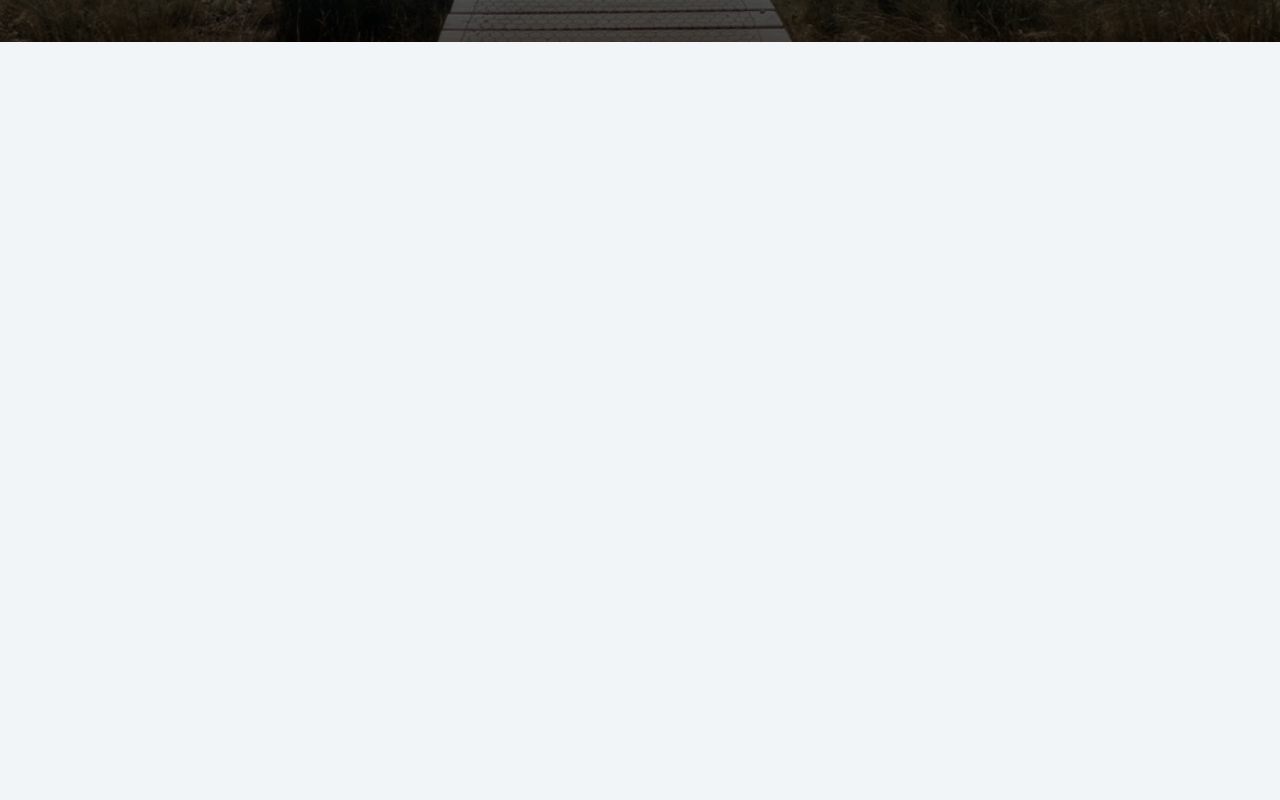
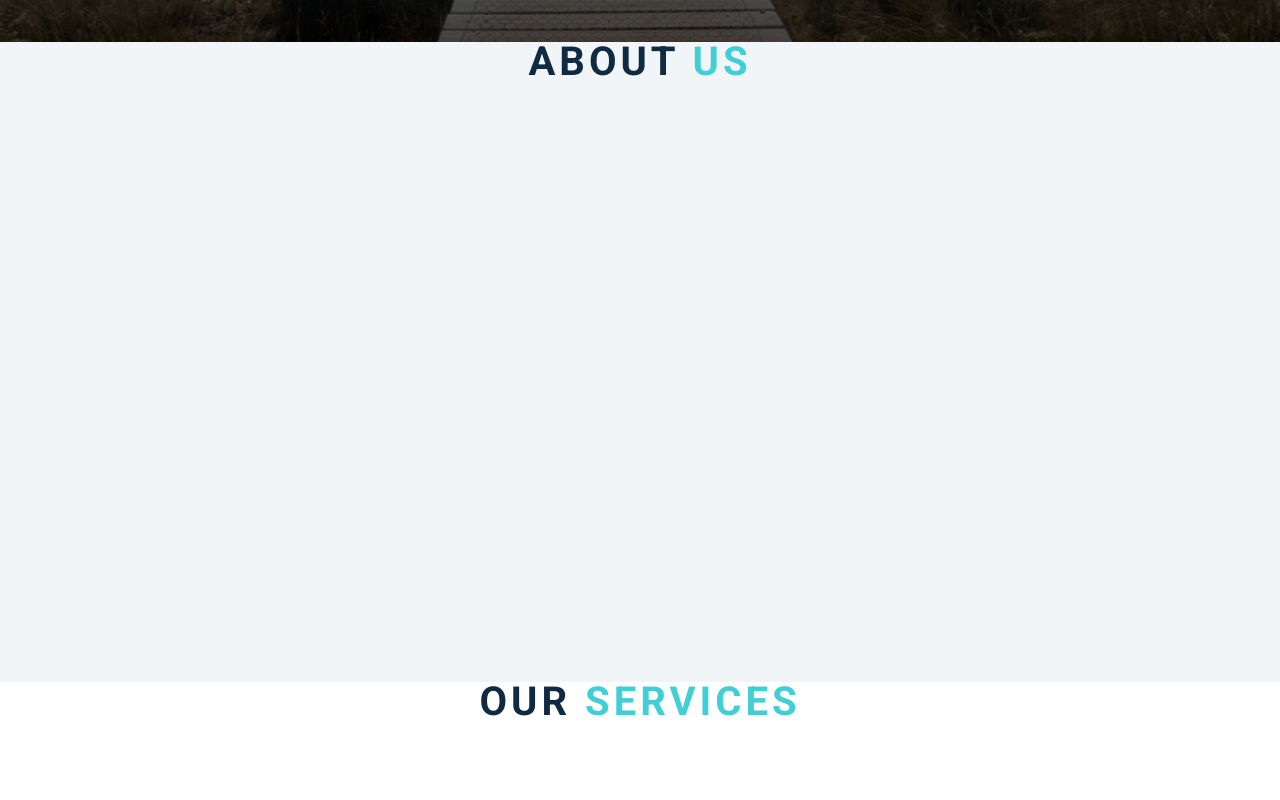
Before and after one commit to ismailcet/Javacript-Projects-Beginner, a plain HTML site: page ScrollProject/index.html in a window 1280 px wide. Shown: the part 840-1640 px from the top of the page. Before the commit the page ends 1202 px from the top, so only its background shows below. Drawn offline with nearby package versions, Linux system fonts and the light colour scheme.

Commit message:
Scroll Project

```diff
--- a/ScrollProject/index.html
+++ b/ScrollProject/index.html
@@ -51,18 +51,38 @@
     </header>
     <!-- About -->
     <section id="about" class="section">
-
+        <div class="title">
+            <h2>
+                About
+                <span>us</span>
+            </h2>
+        </div>
     </section>
     <!-- Services -->
-    <section id="about" class="section">
-
+    <section id="services" class="section">
+        <div class="title">
+            <h2>
+                our
+                <span>services</span>
+            </h2>
+        </div>
     </section>
     <!-- Tours -->
-    <section id="about" class="section">
-
+    <section id="tours" class="section">
+        <div class="title">
+            <h2>
+                featured
+                <span>tours</span>
+            </h2>
+        </div>
     </section>
     <!-- Footer -->
-    <footer class="section"></footer>
+    <footer class="section">
+        <p>
+            copyright © backroads travel tours company
+        <span id="date"></span>. all rights reserved
+    </p>
+    </footer>
     <!-- Javascript -->
     <script src="script.js"></script>
 </body>
--- a/ScrollProject/style.css
+++ b/ScrollProject/style.css
@@ -57,7 +57,7 @@ html {
 }
 body {
   font-family: var(--ff-secondary);
-  background: var(--clr-grey-10);
+  background: hsl(210, 36%, 96%);
   color: var(--clr-grey-1);
   line-height: 1.5;
   font-size: 0.875rem;
@@ -304,3 +304,31 @@ header {
 }
 
 /* Section and title */
+.title h2 {
+  text-align: center;
+  text-transform: uppercase;
+}
+.title span {
+  color: var(--clr-secondary);
+}
+#about,
+#services,
+#tours {
+  height: 80vh;
+}
+#services {
+  background: var(--clr-white);
+}
+
+/* Footer */
+footer {
+  background: var(--clr-grey-1);
+  padding: 5rem 1rem;
+}
+footer p {
+  color: var(--clr-white);
+  text-align: center;
+  text-transform: capitalize;
+  letter-spacing: var(--spacing);
+  margin-bottom: 0;
+}
```
